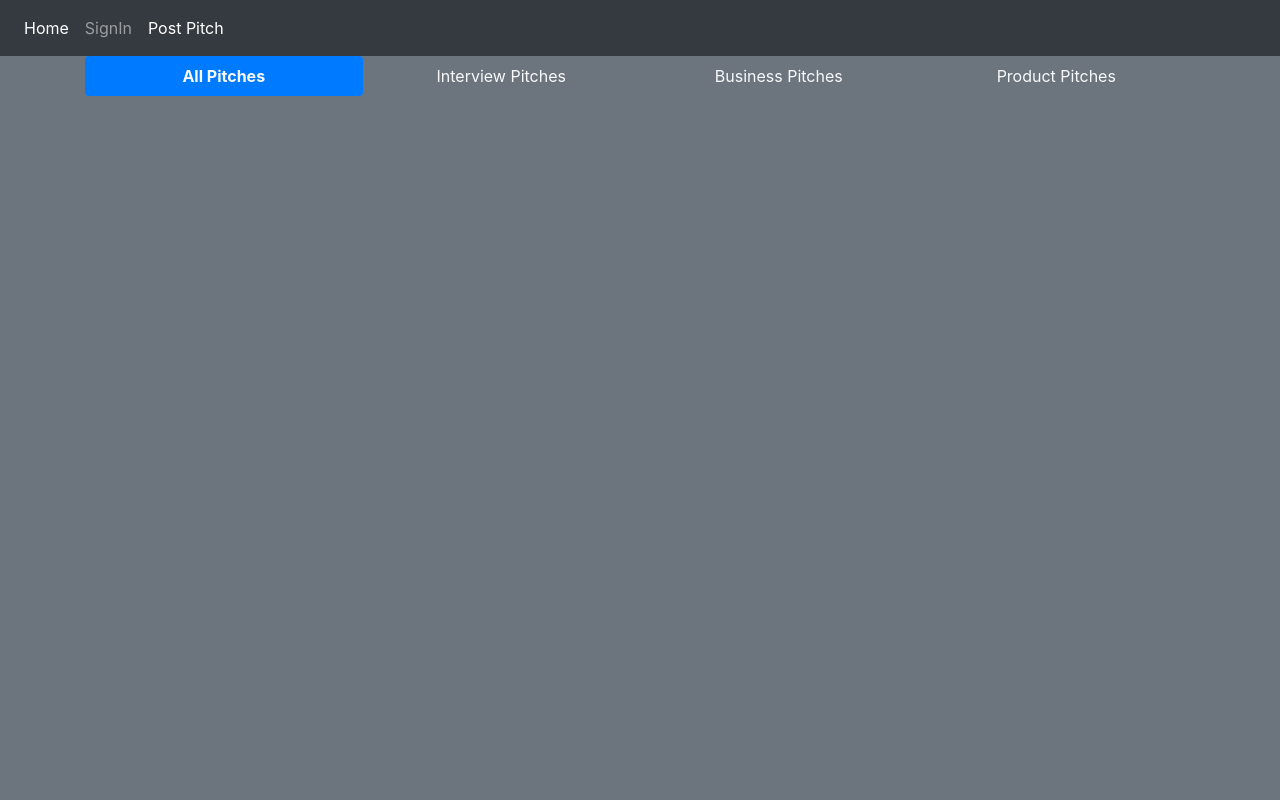
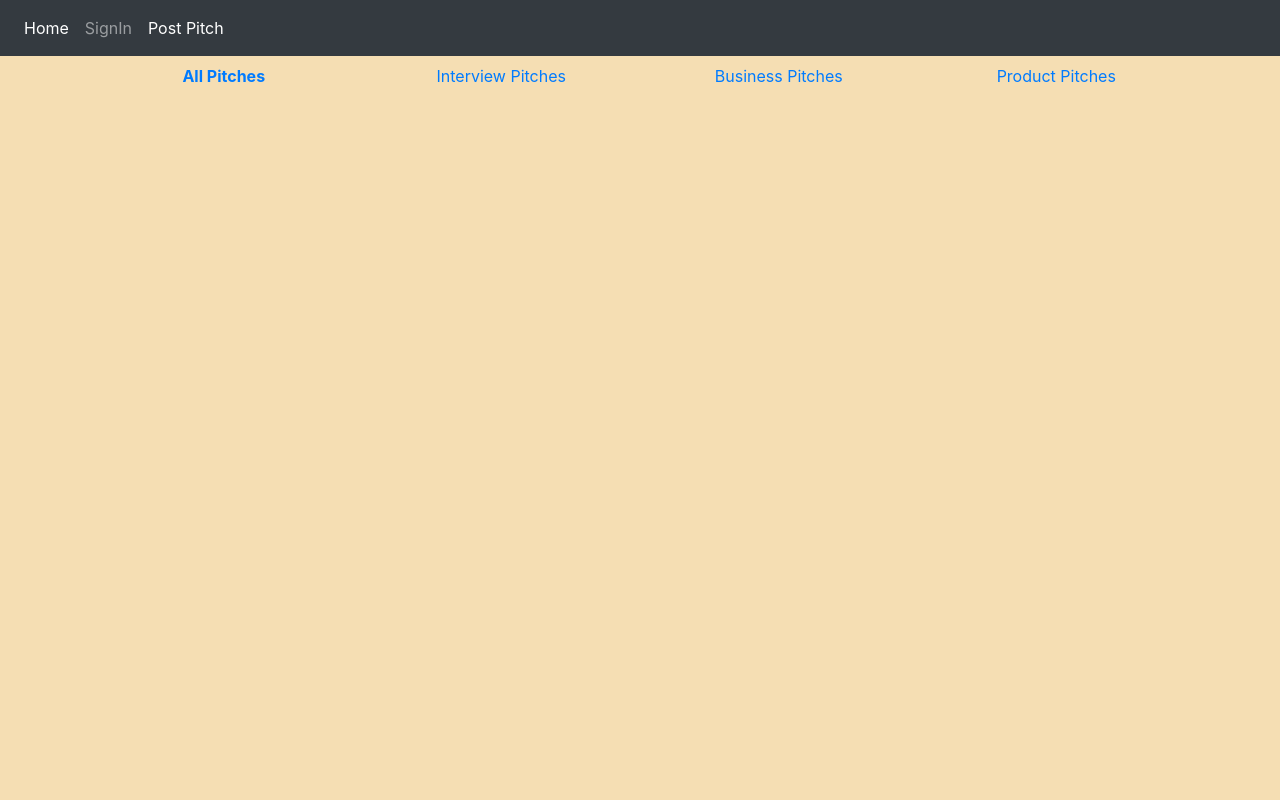
Before and after one commit to Ingabineza12/pitch-app, a Flask app: page / in a window 1280 px wide. Run offline with Flask 2, Linux system fonts and the light colour scheme; data that the repository does not hold is empty; some libraries are stand-ins or nearby versions.

Commit message:
changes on html files

```diff
--- a/app/templates/base.html
+++ b/app/templates/base.html
@@ -11,7 +11,7 @@
 <link rel="stylesheet" href="https://stackpath.bootstrapcdn.com/bootstrap/4.3.1/css/bootstrap.min.css"
   integrity="sha384-ggOyR0iXCbMQv3Xipma34MD+dH/1fQ784/j6cY/iJTQUOhcWr7x9JvoRxT2MZw1T" crossorigin="anonymous">
 {% endblock %}
-<body class="bg-secondary">
+<body style="background-color:wheat;">
 
 
 
--- a/app/templates/index.html
+++ b/app/templates/index.html
@@ -6,16 +6,16 @@
 <div class="container">
   <ul class="nav nav-pills nav-justified nav-fill" role="tablist">
     <li class="nav-item">
-      <a class="nav-link active text-light" id="homCards" data-toggle="tab" href="#all"><strong>All Pitches</strong></a>
+      <a class="nav-link" id="homCards" data-toggle="tab" href="#all"><strong>All Pitches</strong></a>
     </li>
     <li class="nav-item">
-      <a class="nav-link text-light" id="homCards" data-toggle="tab" href="#interview">Interview Pitches</a>
+      <a class="nav-link " id="homCards" data-toggle="tab" href="#interview">Interview Pitches</a>
     </li>
     <li class="nav-item">
-      <a class="nav-link text-light" id="homCards" data-toggle="tab" href="#business">Business Pitches</a>
+      <a class="nav-link " id="homCards" data-toggle="tab" href="#business">Business Pitches</a>
     </li>
     <li class="nav-item">
-      <a class="nav-link text-light" id="homCards" data-toggle="tab" href="#product">Product Pitches</a>
+      <a class="nav-link " id="homCards" data-toggle="tab" href="#product">Product Pitches</a>
     </li>
   </ul>
 
--- a/manage.py
+++ b/manage.py
@@ -5,7 +5,7 @@ from flask_migrate import Migrate, MigrateCommand
 
 #Creating app instance
 # app = create_app('development')
-app = create_app('production')
+app = create_app('development')
 
 
 
```
